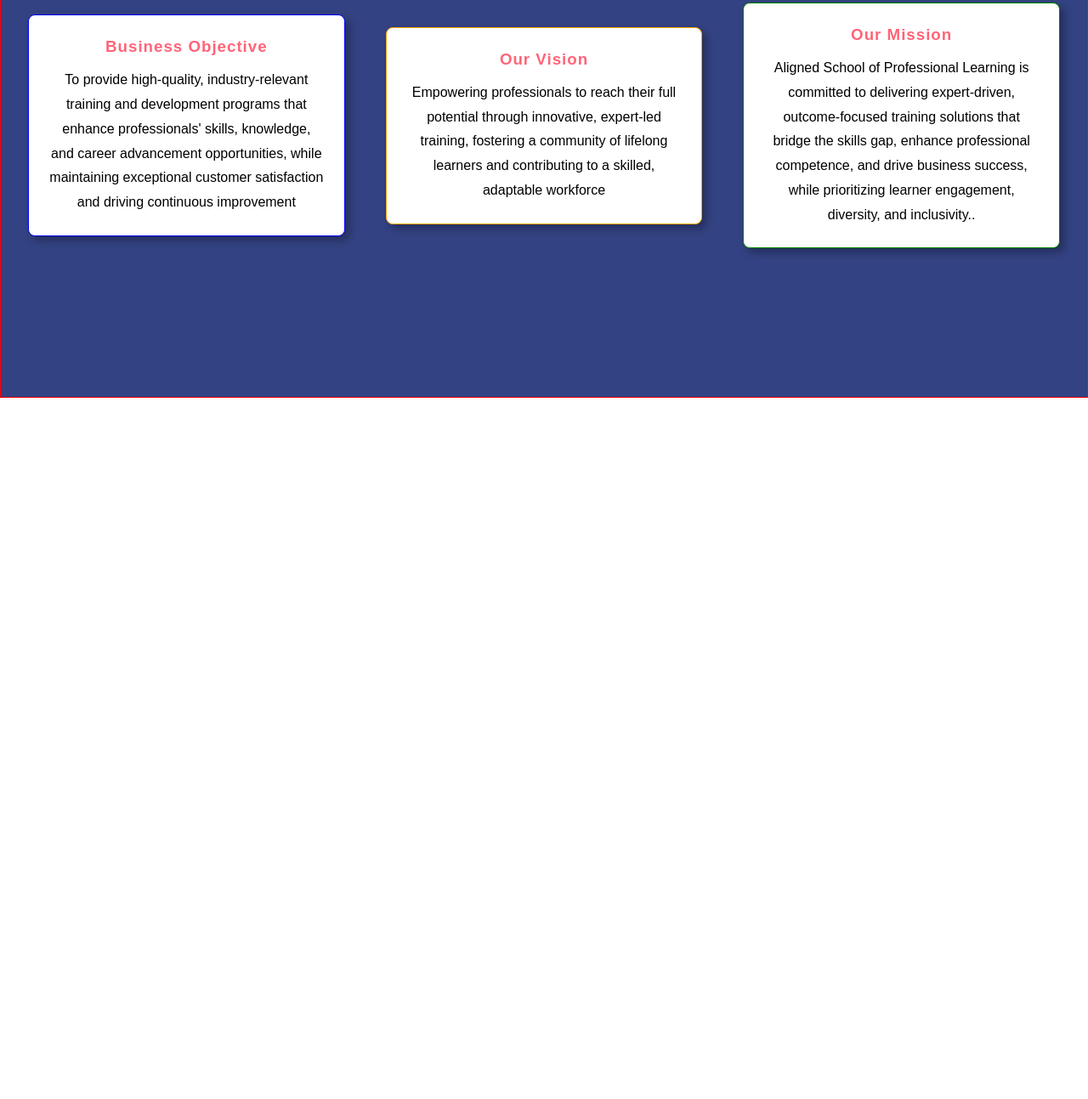
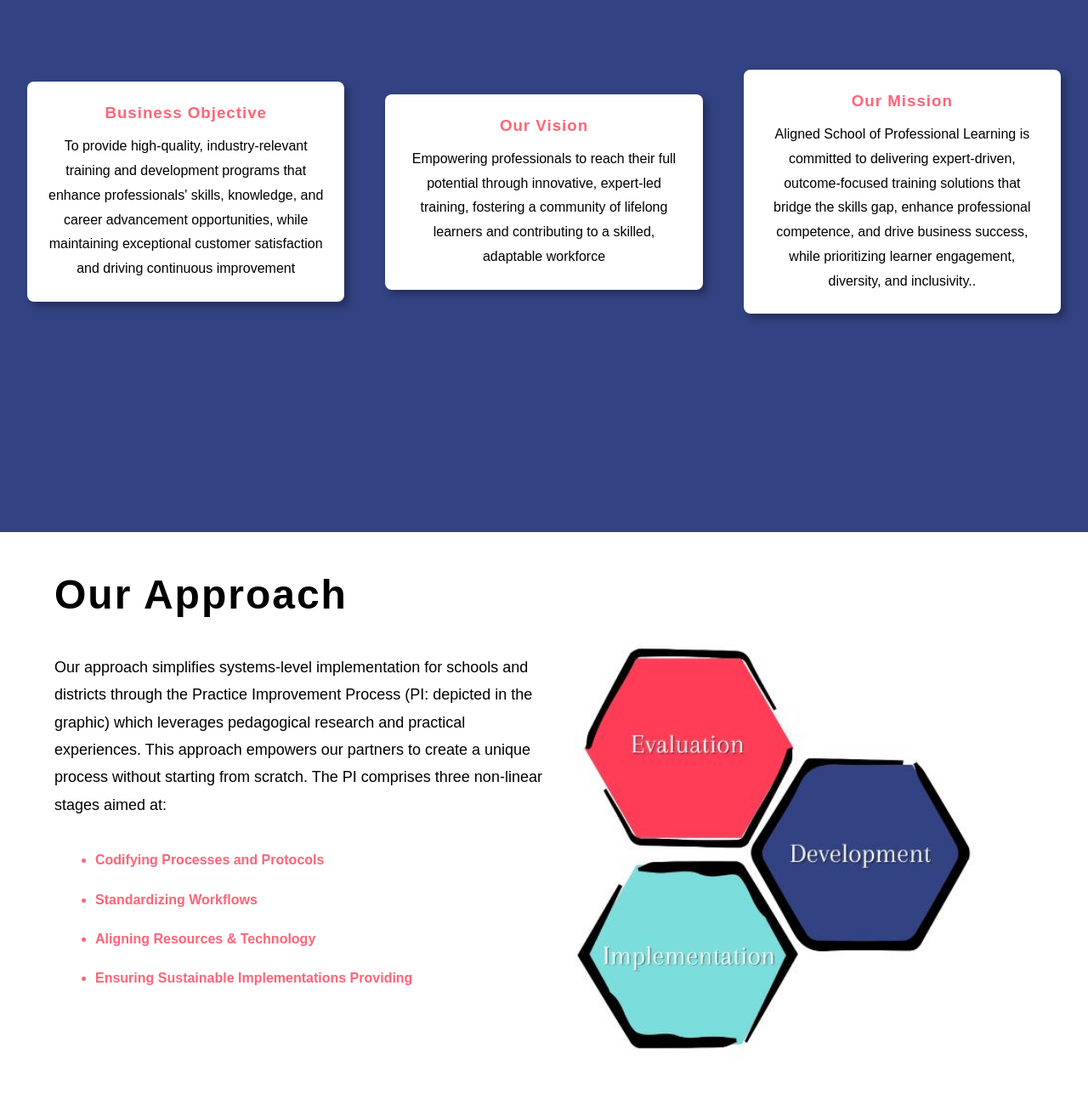
Before and after one commit to taoambali/asplwebsite, a plain HTML site: page index.html in a window 1280 px wide. Shown: the part 311-1604 px from the top of the page at 85% size. Before the commit the page ends 800 px from the top, so only its background shows below. Drawn offline with Linux system fonts and the light colour scheme.

Commit message:
third commit

```diff
--- a/css/style.css
+++ b/css/style.css
@@ -35,7 +35,7 @@ ul {
 /* header */
 
 .header {
-    border: 1px solid red;
+    /* border: 1px solid red; */
     padding: 16px 0;
 }
 
@@ -112,8 +112,8 @@ ul {
 .whoweare {
     background-color:#334282;
     color: #fff;
-    border: 1px solid red;
-    height: 80vh;
+    /* border: 1px solid red; */
+    height: 100vh;
 }
 
 .whoweare .container {
@@ -148,14 +148,88 @@ ul {
 }
 
 .whoweare .objective {
-    border: 1px solid blue;
+    /* border: 1px solid blue; */
     /* align-self:flex-start; */
 }
 
 .whoweare .vision {
-    border: 1px solid orange;
+    /* border: 1px solid orange; */
 }
 
 .whoweare .mission {
-    border: 1px solid green;
+    /* border: 1px solid green; */
 }
+
+/* our approach */
+.ourapproach {
+    /* border: 1px solid orange; */
+    margin: 40px 0;
+}
+
+.ourapproach .container {
+    display: flex;
+    margin: 0 32px;
+}
+
+.ourapproach .ourapproach-content {
+    flex: 1;
+
+}
+.ourapproach .ourapproach-content h1 {
+    font-size: 48px;
+    letter-spacing: 2px;
+    padding-bottom: 36px;
+
+}
+
+.ourapproach .ourapproach-content p {
+    font-size: 18px;
+    line-height: 1.8;
+    padding-bottom: 38px;
+
+}
+.ourapproach .ourapproach-content ul.approach {
+    /* border: 1px solid red; */
+    padding-left: 48px;
+    list-style:disc;
+
+}
+
+.ourapproach .ourapproach-content ul.approach li {
+    padding-bottom: 24px;
+    color:#ff6478;
+    font-weight: bold;
+}
+
+.ourapproach .ourapproach-image {
+    flex: 1;
+    align-self: flex-start;
+}
+
+.ourapproach .ourapproach-image img {
+    /* width: 300px; */
+}
+
+
+/* Media Query */
+@media (max-width: 968px) {
+
+    .whoweare .container {
+        height: 100%;
+        /* display: grid; */
+        grid-template-columns: 1fr;
+        /* align-items: center; */
+        /* text-align: center; */
+        /* gap: 3rem; */
+    }
+
+    .ourapproach .container {
+        display: block;
+
+    }
+
+    .ourapproach .ourapproach-image img {
+        width: 380px;
+        justify-self: center;
+    }
+}
--- a/index.html
+++ b/index.html
@@ -52,5 +52,24 @@
             </div>
         </div>
      </section>
+
+     <!-- our approach -->
+      <section class="ourapproach">
+        <div class="container">
+            <div class="ourapproach-content">
+                <h1>Our Approach</h1>
+                <p>Our approach simplifies systems-level implementation for schools and districts through the Practice Improvement Process (PI: depicted in the graphic) which leverages pedagogical research and practical experiences. This approach empowers our partners to create a unique process without starting from scratch. The PI comprises three non-linear stages aimed at:</p>
+                <ul class="approach">
+                    <li>Codifying Processes and Protocols</li>
+                    <li>Standardizing Workflows</li>
+                    <li>Aligning Resources & Technology</li>
+                    <li>Ensuring Sustainable Implementations Providing</li>
+                </ul>
+            </div>
+            <div class="ourapproach-image">
+                <img src="images/ourapproach.JPG" alt="">
+            </div>
+        </div>
+      </section>
 </body>
 </html>
```
Also changed, not shown: images/ourapproach.JPG (added).
